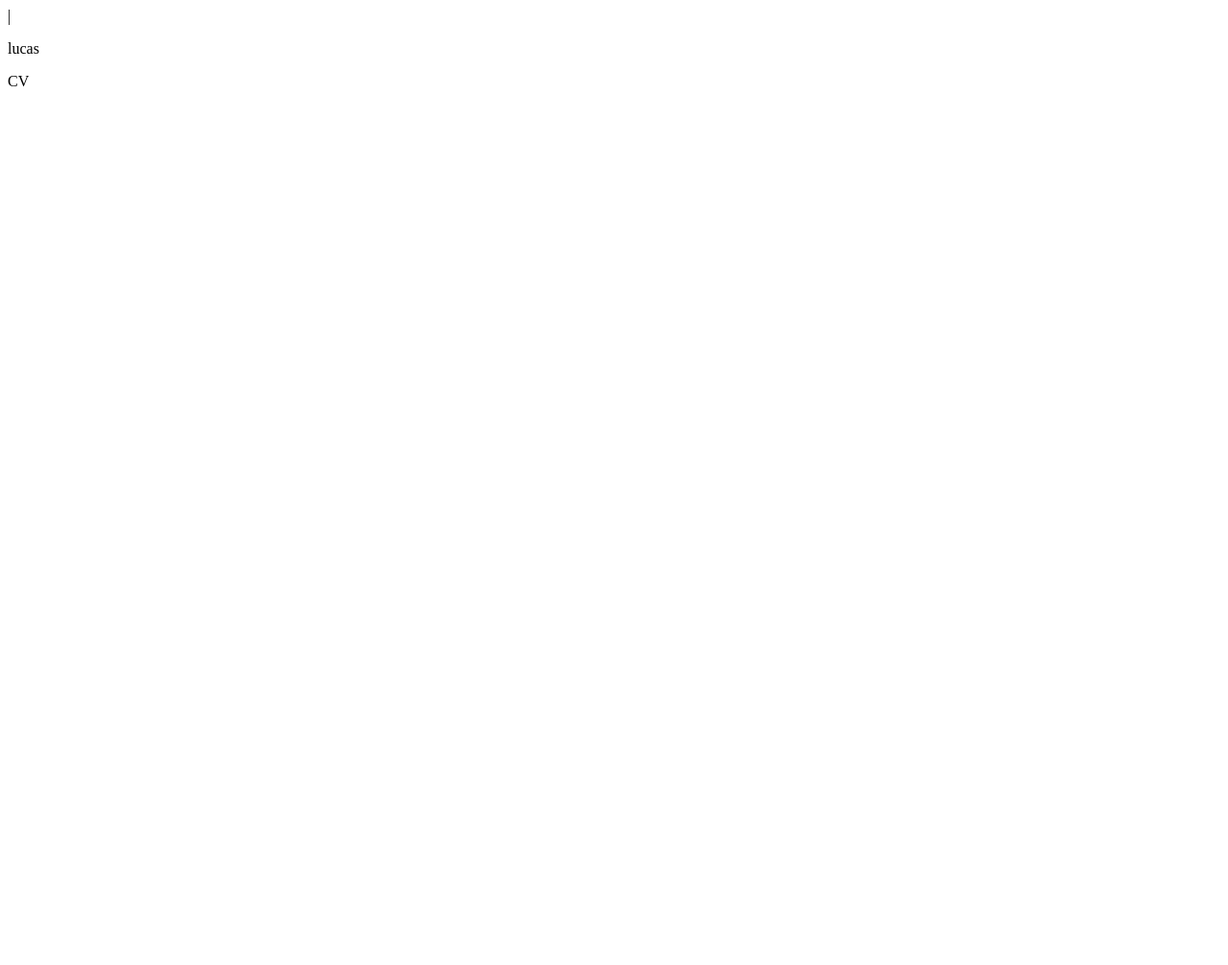
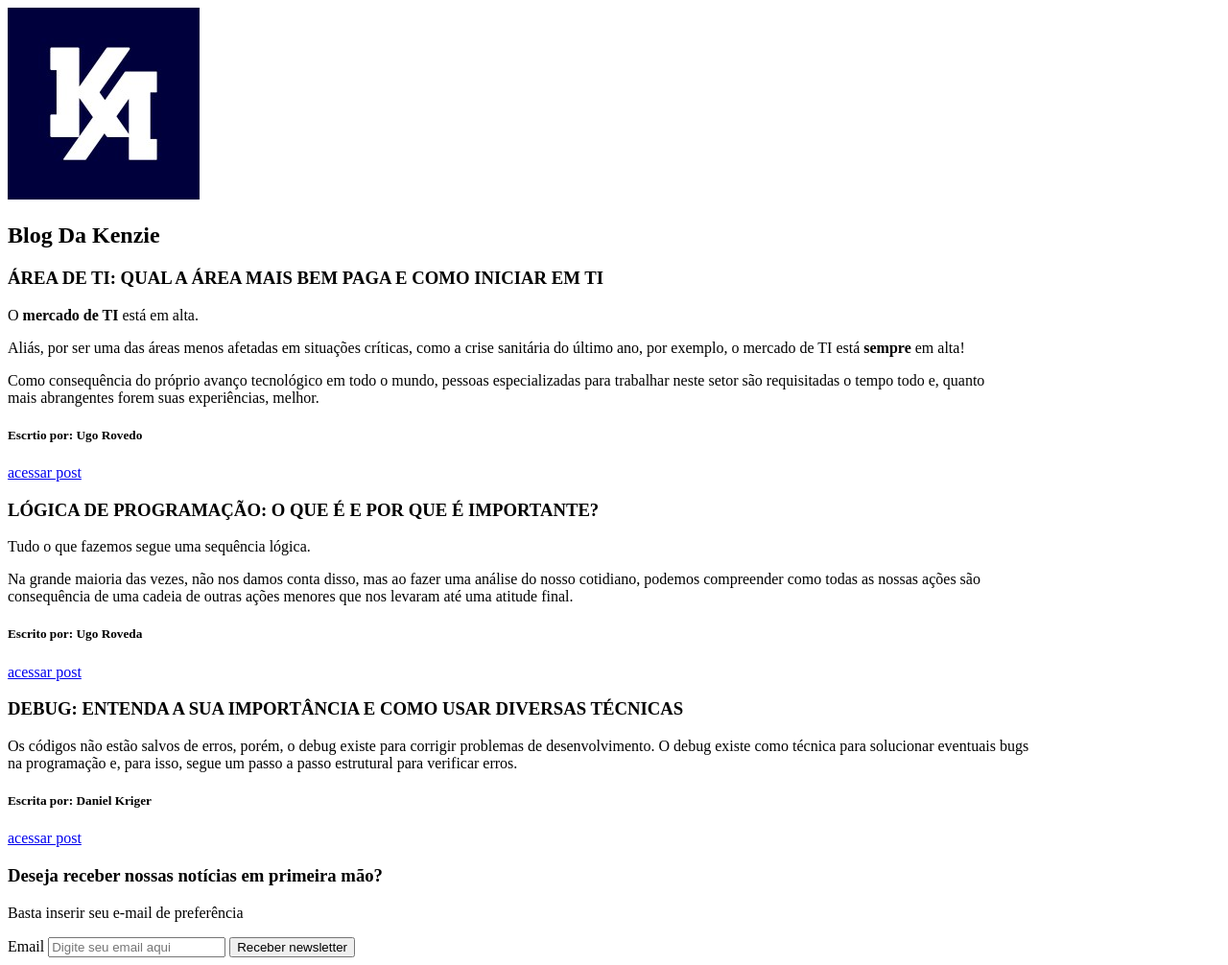
Before and after one commit to LucasBeneditoCostaNeves/Git_Kenzie, a plain HTML site: page index.html in a window 1280 px wide. Shown: the whole page at 96% size. Before the commit the page ends 800 px from the top, so only its background shows below. Drawn offline with Linux system fonts and the light colour scheme.

Commit message:
Versão Final

```diff
--- a/index.html
+++ b/index.html
@@ -1,13 +1,83 @@
 <!DOCTYPE html>
-<html lang="en">
-<head>
-    <meta charset="UTF-8">
-    <meta http-equiv="X-UA-Compatible" content="IE=edge">
-    <meta name="viewport" content="width=device-width, initial-scale=1.0">
-    <title>Document</title>
-</head>
-<body>
-    |<title><h3>Teste Git</h3></title>
-      <p>lucas</p>
-</body> CV
+<html lang="pt-br">
+    <head>
+        <meta charset="utf-8">
+        <meta name="description" content="Venha se tornar um Dev com a melhor escola de programação da America do Sul">
+        <title>Blog Kenzie</title>
+    </head>
+
+    <!--Corpo-->
+    <body>
+       <!--Imagem-->
+        <img src="favicon.jpeg" alt="foto kenzie">
+
+        <!--Artíco-->
+         <article>
+        <!--Seção-->
+         <section>
+           <main>
+            <!--Título-->
+            <h2>Blog Da Kenzie</h2>
+             <h3>ÁREA DE TI: QUAL A ÁREA MAIS BEM PAGA E COMO INICIAR EM TI</h3>
+
+             <!--Parágrafos-->
+              <p>O <strong>mercado de TI</strong> está em alta.</p>
+              <p>Aliás, por ser uma das áreas menos afetadas em situações críticas, como a crise sanitária do último ano, por exemplo, o mercado de TI está <strong>sempre</strong> em alta!</p>
+              <p>Como consequência do próprio avanço tecnológico em todo o mundo, pessoas especializadas para trabalhar neste setor são requisitadas o tempo todo e, quanto</br> mais abrangentes forem suas experiências, melhor.</p>
+           </main>
+
+           <!--Autor do Texto 1-->
+           <h5>Escrtio por: Ugo Rovedo</h5>
+          </section>
+
+        <!--Link-->
+        <a href="https://kenzie.com.br/blog/area-de-ti/">acessar post</a>
+
+        <!--Seção 2-->
+        <section>
+            <!--Título 2-->
+            <h3>LÓGICA DE PROGRAMAÇÃO: O QUE É E POR QUE É IMPORTANTE?</h3>
+
+            <!--Parágrafos-->
+              <p>Tudo o que fazemos segue uma sequência lógica.</p>
+              <p>Na grande maioria das vezes, não nos damos conta disso, mas ao fazer uma análise do nosso cotidiano, podemos compreender como todas as nossas ações são</br> consequência de uma cadeia de outras ações menores que nos levaram até uma atitude final.</p>
+
+             <!--Autor do Texto 2-->
+              <h5>Escrito por: Ugo Roveda</h5>
+
+        <!--Link do Texto 2-->
+              <a href="https://kenzie.com.br/blog/logica-de-programacao/">acessar post</a>
+        </section>
+
+        <!--Seção 3-->
+        <section>
+          <!--Título 3-->
+          <h3>DEBUG: ENTENDA A SUA IMPORTÂNCIA E COMO USAR DIVERSAS TÉCNICAS</h3>
+
+          <!--Parágrafo-->
+          <p>Os códigos não estão salvos de erros, porém, o debug existe para corrigir problemas de desenvolvimento. O debug existe como técnica para solucionar eventuais bugs</br> na programação e, para isso, segue um passo a passo estrutural para verificar erros.</p>
+
+          <!--Autor do Texto 3-->
+          <h5>Escrita por: Daniel Kriger</h5>
+
+        <!--Link do Texto 3-->
+            <a href="https://kenzie.com.br/blog/kenzie-com-br-blog-debug/">acessar post</a>
+        </section>
+
+       <!--Formulário-->
+       <!--Seção 4-->
+       <section>
+        <h3>Deseja receber nossas notícias em primeira mão?</h3>
+        <p>Basta inserir seu e-mail de preferência</p>
+
+        <form>
+           <label for="email">Email</label>
+            <input type="text" id="email" placeholder="Digite seu email aqui" required="Email">
+
+            <button>Receber newsletter</button>
+        </form>
+       </section>
+
+    </article>
+    </body>
 </html>
```
Also changed, not shown: favicon.jpeg (added).
